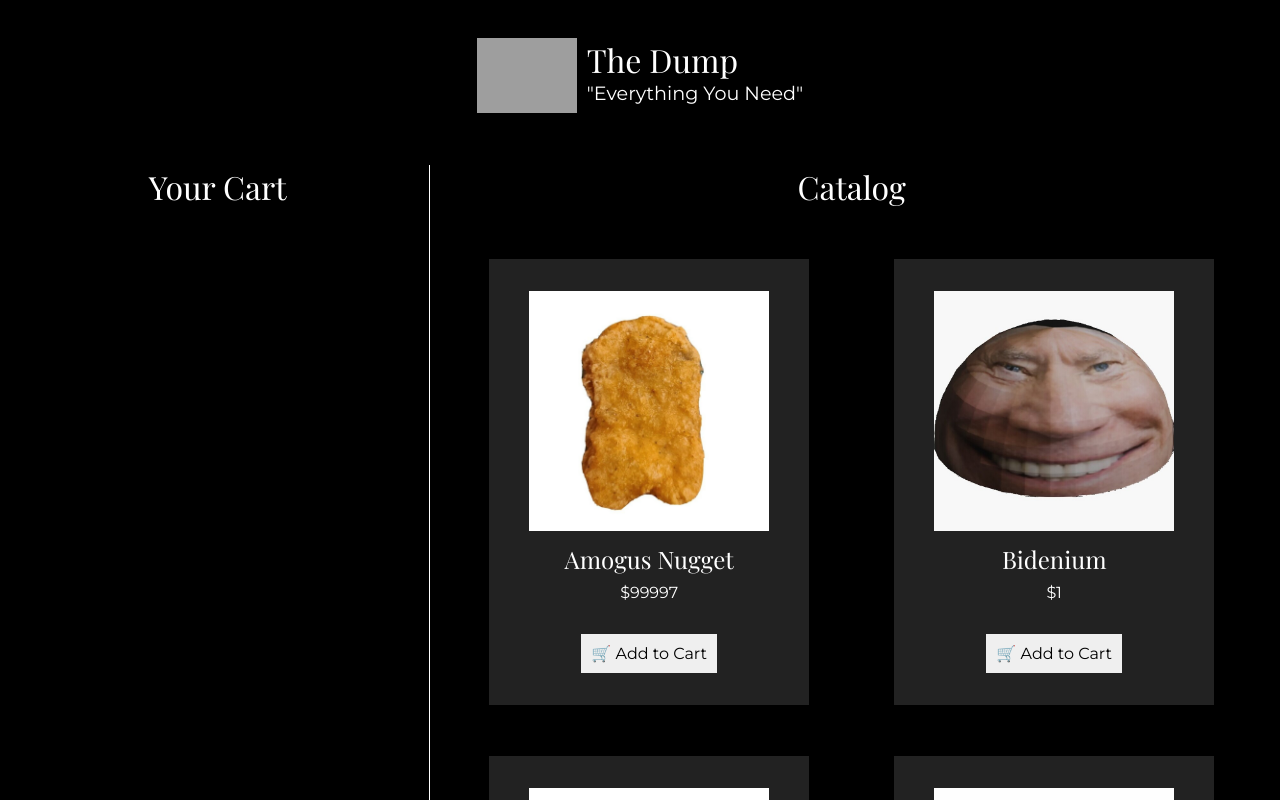
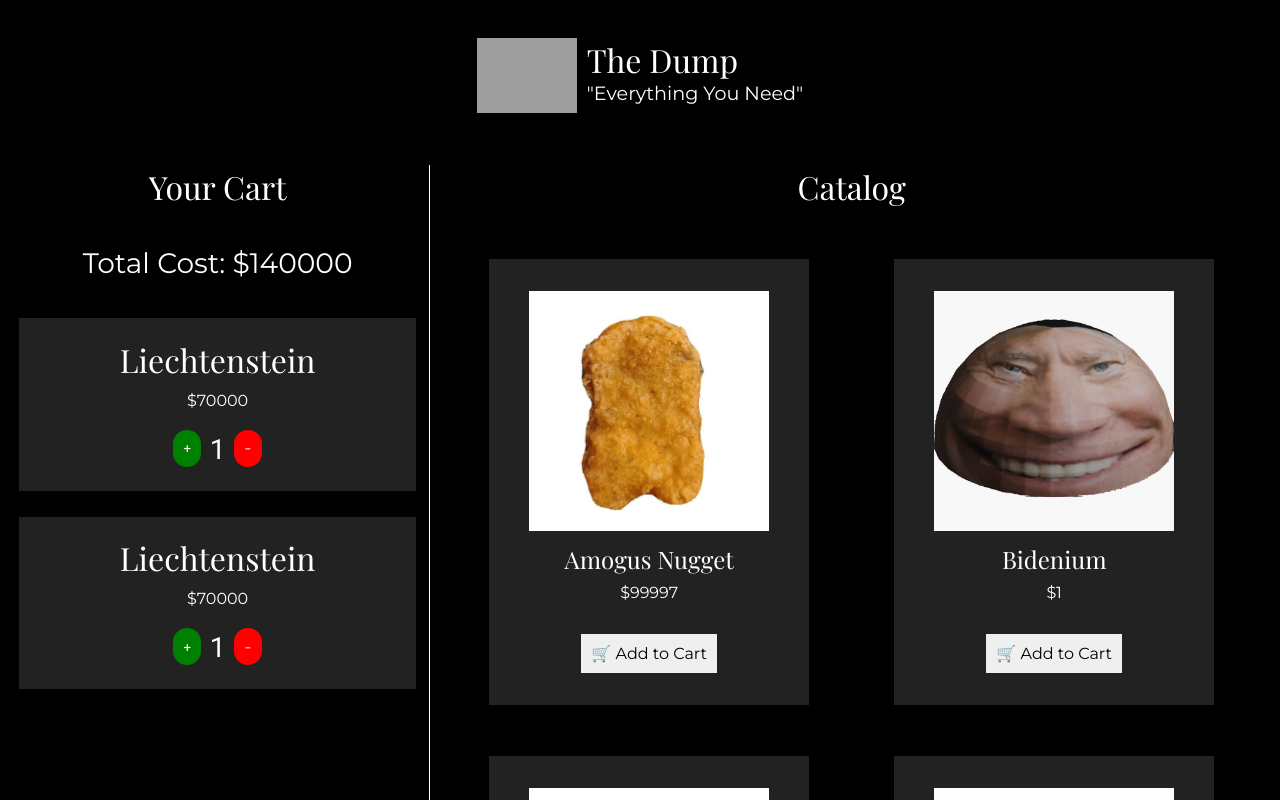
Before and after one commit to staten-island-tech/vue-reactivity-isaacl1n, a Vue app in the folder vite-project/: page / in a window 1280 px wide. Shown: the top 800 px of the page. Built offline with nearby package versions, Linux system fonts and the light colour scheme; grey boxes are pictures that could not be loaded; a web font is replaced by a local one.

Commit message:
cart design complete

```diff
--- a/vite-project/index.html
+++ b/vite-project/index.html
@@ -13,6 +13,10 @@
     <link rel="preconnect" href="https://fonts.gstatic.com" crossorigin>
     <link href="https://fonts.googleapis.com/css2?family=Montserrat:ital,wght@0,100..900;1,100..900&display=swap" rel="stylesheet">
 
+    <link rel="preconnect" href="https://fonts.googleapis.com">
+    <link rel="preconnect" href="https://fonts.gstatic.com" crossorigin>
+    <link href="https://fonts.googleapis.com/css2?family=Roboto+Mono:ital,wght@0,100..700;1,100..700&display=swap" rel="stylesheet">
+
     <title>The Dump</title>
   </head>
   <body>
--- a/vite-project/src/App.vue
+++ b/vite-project/src/App.vue
@@ -25,7 +25,27 @@
     <!-- <h1 style="color:white" v-for="item in items">{{ item }}</h1> -->
     <div id="cart">
       <h2 class="subtitle">Your Cart</h2>
+      <h3 id="total-cost">Total Cost: $140000</h3>
       <div id="cart-content">
+
+        <div class="cart-card">
+          <h3 class="item-name">Liechtenstein</h3>
+          <p class="item-price">$70000</p>
+          <div class="quantity">
+            <button class="quantity-add">+</button>
+            <h3 class="quantity-count">1</h3>
+            <button class="quantity-subtract">-</button>
+          </div>
+        </div>
+        <div class="cart-card">
+          <h3 class="item-name">Liechtenstein</h3>
+          <p class="item-price">$70000</p>
+          <div class="quantity">
+            <button class="quantity-add">+</button>
+            <h3 class="quantity-count">1</h3>
+            <button class="quantity-subtract">-</button>
+          </div>
+        </div>
 
       </div>
     </div>
@@ -55,7 +75,6 @@
     max-height: 75px;
   }
   #website {
-    margin: 0;
     display: flex;
     justify-content: center;
   }
@@ -82,8 +101,58 @@
     justify-content: space-evenly;
     flex-flow: row wrap;
   }
+  #cart-content {
+    margin-top: 2vw;
+    display: flex;
+    justify-content: space-evenly;
+    flex-flow: row wrap;
+  }
+  #total-cost {
+    margin-top: 3vw;
+    font-family: "Montserrat", sans-serif;
+  }
 
   /* CSS beyond this point is for testing */
 
-
+  .cart-card {
+    margin: 1vw;
+    padding-bottom: 3vmin;
+    width: 100%;
+    background-color: #222222;
+  }
+  .item-name {
+    margin: 5% 0px 2.5% 0px;
+    font-size: 4vmin;
+  }
+  .item-price {
+    font-family: "Montserrat", sans-serif;
+    font-size: 2vmin;
+  }
+  .quantity {
+    margin-top: 5%;
+    display: flex;
+    justify-content: center;
+  }
+  .quantity-count {
+    margin: 0% 2% 0% 2%;
+    font-family: "Roboto Mono", monospace;
+  }
+  .quantity-add {
+    padding: 0px 10px 0px 10px;
+    background-color: green;
+    color: white;
+    font-family: "Roboto Mono", monospace;
+    border-radius: 20px;
+    border-style: hidden;
+    cursor: pointer;
+  }
+  .quantity-subtract {
+    padding: 0px 10px 0px 10px;
+    background-color: red;
+    color: white;
+    font-family: "Roboto Mono", monospace;
+    border-radius: 20px;
+    border-style: hidden;
+    cursor: pointer;
+  }
 </style>
--- /dev/null
+++ b/vite-project/src/components/CartCard.vue
@@ -0,0 +1,59 @@
+<template>
+  <div class="cart-card">
+    <h3 class="item-name"></h3>
+    <p class="item-price"></p>
+    <div class="quantity">
+      <button class="quantity-add"></button>
+      <h3 class="quantity-count"></h3>
+      <button class="quantity-subtract"></button>
+    </div>
+  </div>
+</template>
+
+<script setup>
+
+</script>
+
+<style scoped>
+  .cart-card {
+    margin: 1vw;
+    padding-bottom: 3vmin;
+    width: 100%;
+    background-color: #222222;
+  }
+  .item-name {
+    margin: 5% 0px 2.5% 0px;
+    font-size: 4vmin;
+  }
+  .item-price {
+    font-family: "Montserrat", sans-serif;
+    font-size: 2vmin;
+  }
+  .quantity {
+    margin-top: 5%;
+    display: flex;
+    justify-content: center;
+  }
+  .quantity-count {
+    margin: 0% 2% 0% 2%;
+    font-family: "Roboto Mono", monospace;
+  }
+  .quantity-add {
+    padding: 0px 10px 0px 10px;
+    background-color: green;
+    color: white;
+    font-family: "Roboto Mono", monospace;
+    border-radius: 20px;
+    border-style: hidden;
+    cursor: pointer;
+  }
+  .quantity-subtract {
+    padding: 0px 10px 0px 10px;
+    background-color: red;
+    color: white;
+    font-family: "Roboto Mono", monospace;
+    border-radius: 20px;
+    border-style: hidden;
+    cursor: pointer;
+  }
+</style>
--- a/vite-project/src/components/ItemCard.vue
+++ b/vite-project/src/components/ItemCard.vue
@@ -40,6 +40,10 @@
     border-style: hidden;
     font-family: "Montserrat", sans-serif;
     font-size: 100%;
+    transition: transform .5s;
     cursor: pointer;
   }
+  .add-button:hover {
+    transform: scale(1.25);
+  }
 </style>
```
